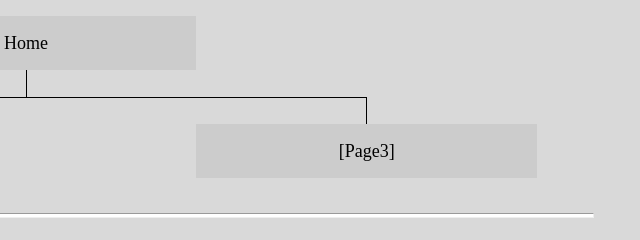
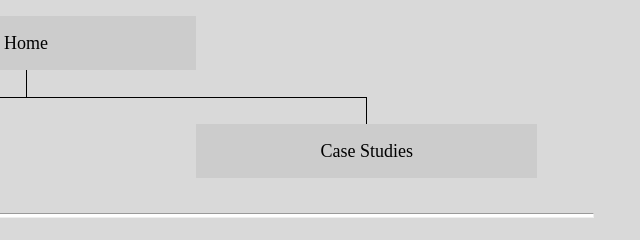
Before and after one commit to bgorringe84/wdd130, a plain HTML site: page prompt_engineering/site-plan.html in a window 1280 px wide. Shown: the part 2180-2420 px from the top of the page, 614-1254 px from the left. Drawn offline with Linux system fonts and the light colour scheme.

Commit message:
page 3 replaced on site map

```diff
--- a/prompt_engineering/site-plan.html
+++ b/prompt_engineering/site-plan.html
@@ -115,7 +115,7 @@
           Tutorials <!-- change this -->
         </div>
         <div class="sm-page3">
-          [Page3]  <!-- change this -->
+          Case Studies  <!-- change this -->
         </div>
 
         <div class="top">
```
